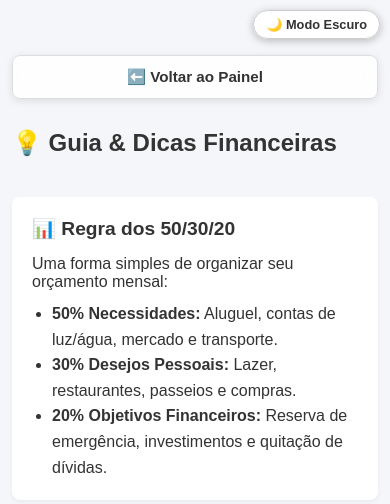
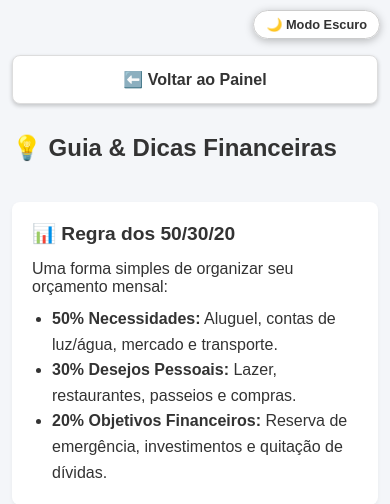
Before and after one commit to Fabiano1994F/Org-Money, a Flask app: page /dicas in a window 390 px wide. Shown: the top 504 px of the page. Run offline with Flask 3, Linux system fonts and the light colour scheme; the visitor is signed in with stand-in values (Sample User, id 1); some libraries are stand-ins or nearby versions.

Commit message:
Padronizacao de largura e estilos para botoes de Dicas e Calculadora

```diff
--- a/static/style.css
+++ b/static/style.css
@@ -64,7 +64,8 @@ body.dark-mode label {
     align-items: center;
     width: 100%;
     margin-bottom: 20px;
-    padding-right: 120px; /* Mantém espaço livre para o botão de tema no desktop */
+    padding-right: 120px;
+    /* Mantém espaço livre para o botão de tema no desktop */
     box-sizing: border-box;
 }
 
@@ -600,7 +601,8 @@ body.dark-mode .calc-btn.danger {
     .user-greeting {
         display: block !important;
         width: 100% !important;
-        padding-right: 110px !important; /* Espaço de folga para não encostar no botão de tema */
+        padding-right: 110px !important;
+        /* Espaço de folga para não encostar no botão de tema */
         margin-bottom: 15px !important;
         font-size: 0.95rem !important;
         font-weight: 600 !important;
@@ -623,11 +625,10 @@ body.dark-mode .calc-btn.danger {
         flex-direction: column !important;
         width: 100% !important;
         gap: 10px !important;
-        margin-bottom: 15px !important;
-        clear: both !important;
+        margin-bottom: 20px !important;
+        box-sizing: border-box !important;
     }
 
-    /* FORÇA OS BOTÕES DE DICAS E CALCULADORA A OCUPAREM 100% DA LARGURA */
     .top-actions a,
     .top-actions button:not(#toggle-theme) {
         display: flex !important;
@@ -636,14 +637,24 @@ body.dark-mode .calc-btn.danger {
         width: 100% !important;
         min-width: 100% !important;
         box-sizing: border-box !important;
-        padding: 12px !important;
-        font-size: 0.95rem !important;
-        font-weight: 600 !important;
+        padding: 14px 20px !important;
+        font-size: 1rem !important;
+        font-weight: bold !important;
         border-radius: 8px !important;
+        /* Mesma curvatura dos cards/containers */
+        border: 1px solid var(--border-color) !important;
+        background: var(--card-bg) !important;
+        color: var(--text-color) !important;
         text-align: center !important;
         margin: 0 !important;
-        visibility: visible !important;
-        opacity: 1 !important;
+        box-shadow: 0 2px 4px rgba(0, 0, 0, 0.2) !important;
+        transition: background-color 0.2s ease, transform 0.1s ease !important;
+    }
+
+    .top-actions a:hover,
+    .top-actions button:not(#toggle-theme):hover {
+        transform: translateY(-1px) !important;
+        filter: brightness(1.1) !important;
     }
 
     /* FILTROS, RECEITAS E BOTÕES DE AÇÃO (100% DA LARGURA) */
```
